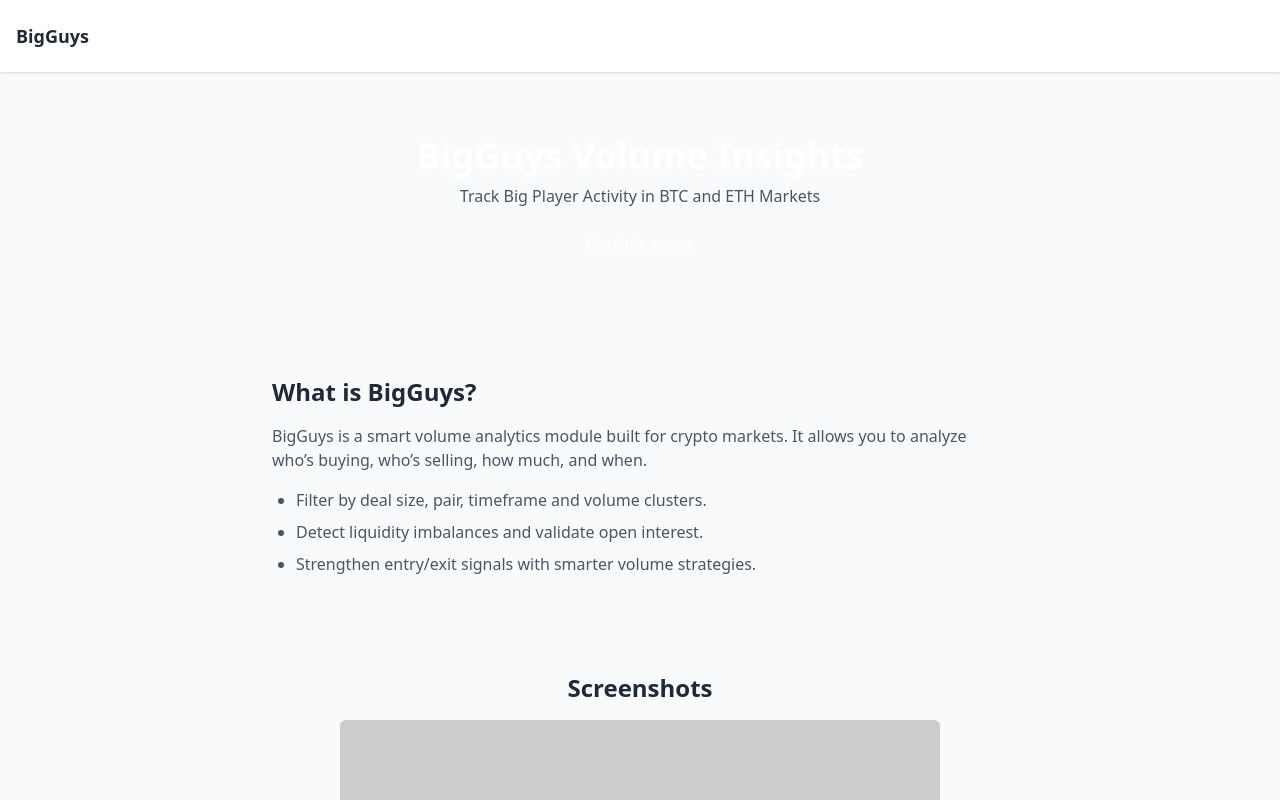
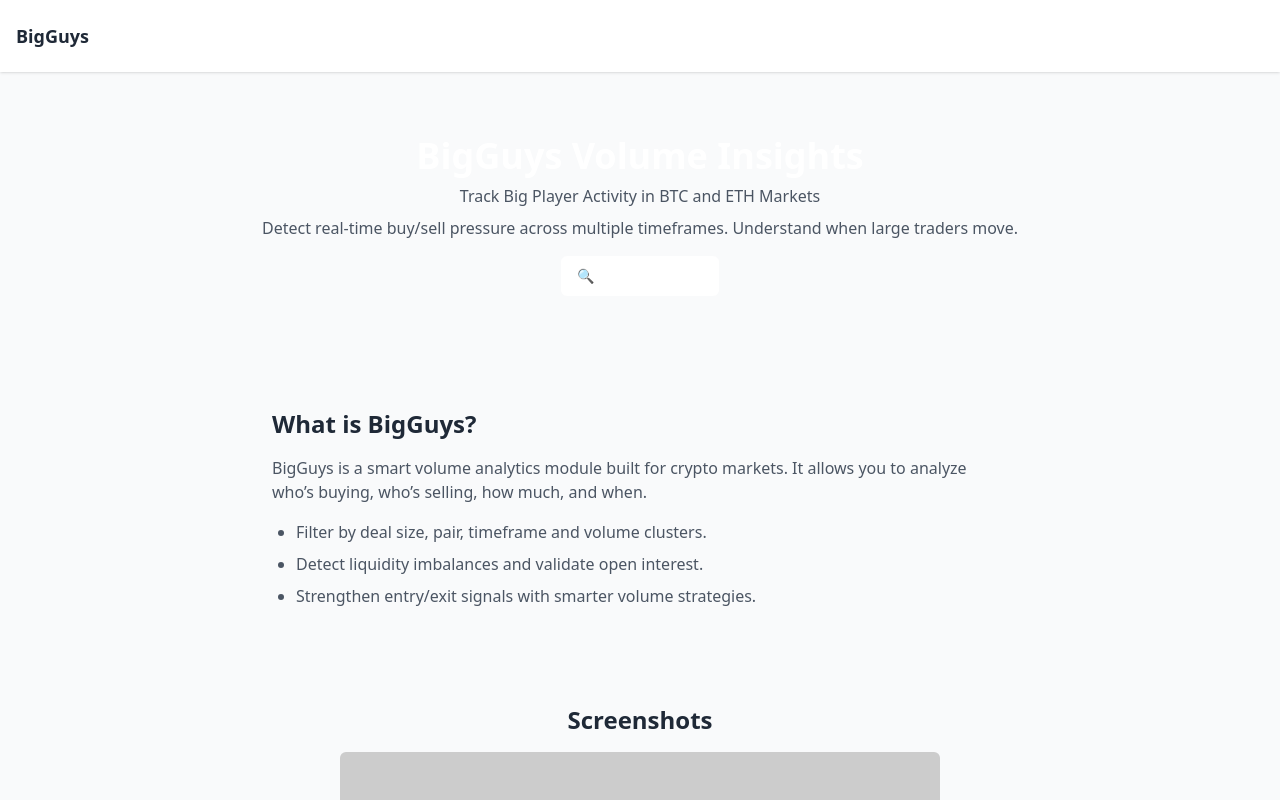
Before and after one commit to oo1991/frontend_alpha, a React (Vite) app in the folder landing/: page / in a window 1280 px wide. Shown: the top 800 px of the page. Built offline with nearby package versions, Linux system fonts and the light colour scheme.

Commit message:
Add subheadline and improve hero CTA

```diff
--- a/landing/src/App.jsx
+++ b/landing/src/App.jsx
@@ -56,7 +56,18 @@
         >
           Track Big Player Activity in BTC and ETH Markets
         </Motion.p>
-        <Button className="mt-4">Get Early Access</Button>
+        <Motion.p
+          initial={{ opacity: 0, y: 20 }}
+          whileInView={{ opacity: 1, y: 0 }}
+          viewport={{ once: true }}
+          className="text-gray-600 mt-2"
+        >
+          Detect real-time buy/sell pressure across multiple timeframes.
+          Understand when large traders move.
+        </Motion.p>
+        <Button className="mt-4 bg-white text-primary hover:bg-white/90">
+          🔍 Get Early Access
+        </Button>
       </header>
 
       <Motion.section
```
